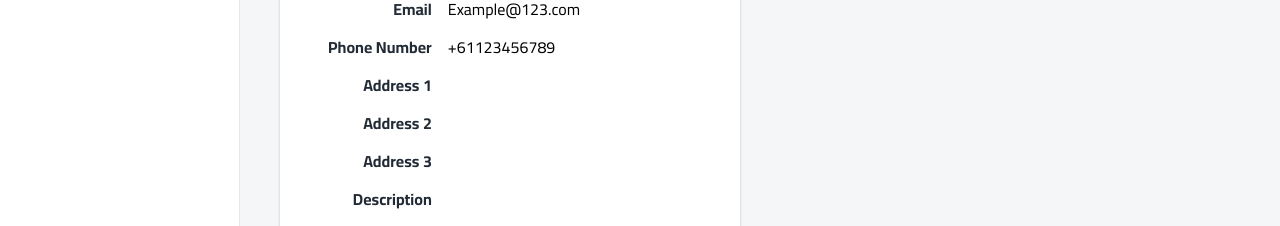
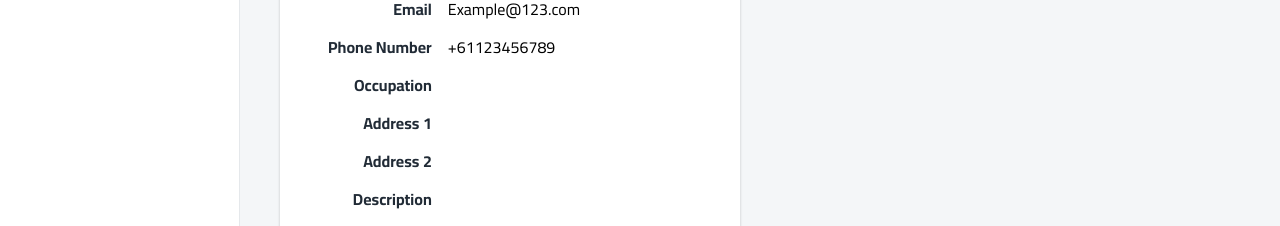
Before and after one commit to TeamSpider55/frontend, a React (Create React App) app: page /contacts in a window 1280 px wide. Shown: the part 407-633 px from the top of the page. Built offline with nearby package versions, Linux system fonts and the light colour scheme.

Commit message:
added additional input field, Occupation

```diff
--- a/src/pages/ContactDetail.jsx
+++ b/src/pages/ContactDetail.jsx
@@ -147,9 +147,9 @@ const ContactDetail = () => {
         <div className={classes.detailLabelWrapper}>
           <div id="detail-label-email">Email</div>
           <div id="detail-label-phone">Phone Number</div>
+          <div id="detail-label-location">Occupation</div>
           <div id="detail-label-location">Address 1</div>
           <div id="detail-label-location">Address 2</div>
-          <div id="detail-label-location">Address 3</div>
           <div id="detail-label-description">Description</div>
         </div>
         <div className={classes.detailWrapper}>
@@ -173,6 +173,13 @@ const ContactDetail = () => {
           <div>
             <input
               type="text"
+              name="occupation"
+              readOnly={!editModeOn}
+            />
+          </div>
+          <div>
+            <input
+              type="text"
               name="address1"
               readOnly={!editModeOn}
             />
@@ -181,13 +188,6 @@ const ContactDetail = () => {
             <input
               type="text"
               name="address2"
-              readOnly={!editModeOn}
-            />
-          </div>
-          <div>
-            <input
-              type="text"
-              name="address3"
               readOnly={!editModeOn}
             />
           </div>
```
